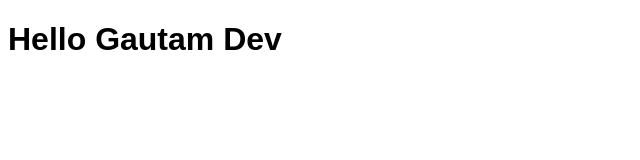
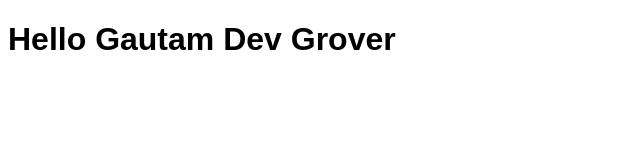
Before and after one commit to gautamdevgrover/simple-jenkins-pipeline, a plain HTML site: page index.html in a window 1280 px wide. Shown: the whole page, without its empty margins (0-640 px from the left). Drawn offline with Linux system fonts and the light colour scheme.

Commit message:
added grover

```diff
--- a/index.html
+++ b/index.html
@@ -2,6 +2,6 @@
 <html>
   <head><meta charset="utf-8"><title>Hello</title></head>
   <body>
-    <h1 style="font-family: Arial, sans-serif;">Hello Gautam Dev</h1>
+    <h1 style="font-family: Arial, sans-serif;">Hello Gautam Dev Grover</h1>
   </body>
 </html>
```
